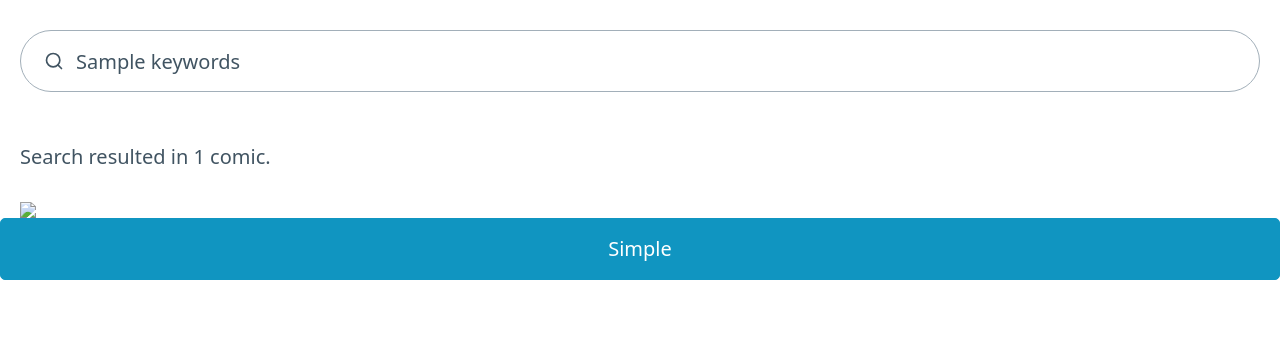
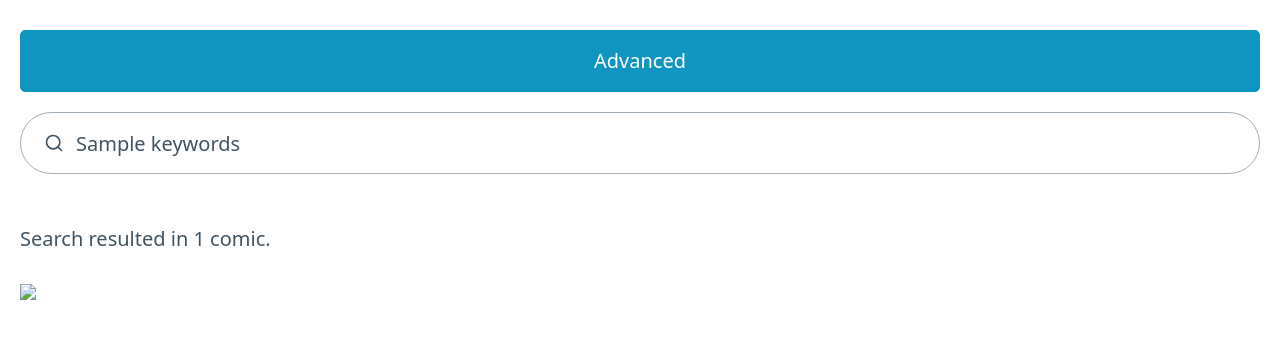
Before and after one commit to jamesbharvey/fun, a Django app: template mycc/search/templates/search/index.html in a window 1280 px wide. Shown: the top 339 px of the page. Run offline with Django 3.2, Linux system fonts and the light colour scheme; the template is opened without the code that fills it: most values are stand-ins (such as "Sample title", 1, 10 or a date in 2020); some libraries are stand-ins or nearby versions.

Commit message:
working, does need a bit more layout polish

```diff
--- a/mycc/search/static/search/advanced_search.js
+++ b/mycc/search/static/search/advanced_search.js
@@ -5,15 +5,15 @@ class AdvancedButton extends React.Component {
   constructor(props) {
     super(props);
     this.state = { advanced: false };
-    this.toggleAdvancedSearchVisible()
   }
 
   render() {
+    this.toggleAdvancedSearchVisible()
     if (this.state.advanced) {
       return e('button',
           { onClick: () => { this.setState({advanced: false}); this.toggleAdvancedSearchVisible();}
           },
-          'Advanced'
+          'Simple'
       );
     }
 
@@ -21,7 +21,7 @@ class AdvancedButton extends React.Component {
       'button',
       { onClick: () => { this.setState({ advanced: true });
                                   this.toggleAdvancedSearchVisible();} },
-      'Simple'
+      'Advanced'
     );
   }
   //
--- a/mycc/search/templates/search/index.html
+++ b/mycc/search/templates/search/index.html
@@ -12,6 +12,9 @@
                 row-gap: 20px;
                 column-gap: 20px;
             }
+            .hidden {
+                display: none
+            }
         </style>
     </head>
     <body>
@@ -22,9 +25,10 @@
 {#                        <input type="search" id="keywords" name="keywords" {% if keywords != '' %}value="{{ keywords }}"{% endif %}>#}
 {#                    </form>#}
 {#                </div>#}
+                <div id="advanced_search_button"></div>
                     <form>
                         <input type="search" id="keywords" name="keywords" {% if keywords != '' %}value="{{ keywords }}"{% endif %}>
-                    <div id="advanced_search">
+                    <div id="advanced_search" class="hidden">
                                 <div class="wrapper">
                                     <legend><strong>Format</strong></legend>
                                     <label for="Any">
@@ -60,7 +64,6 @@
                 {% endfor %}
             </div>
         </div>
-    <div id="advanced_search_button"></div>
         <script src="https://ajax.googleapis.com/ajax/libs/jquery/2.1.3/jquery.min.js"></script>
     <!-- Load React. -->
     <!-- Note: when deploying, replace "development.js" with "production.min.js". -->
```
